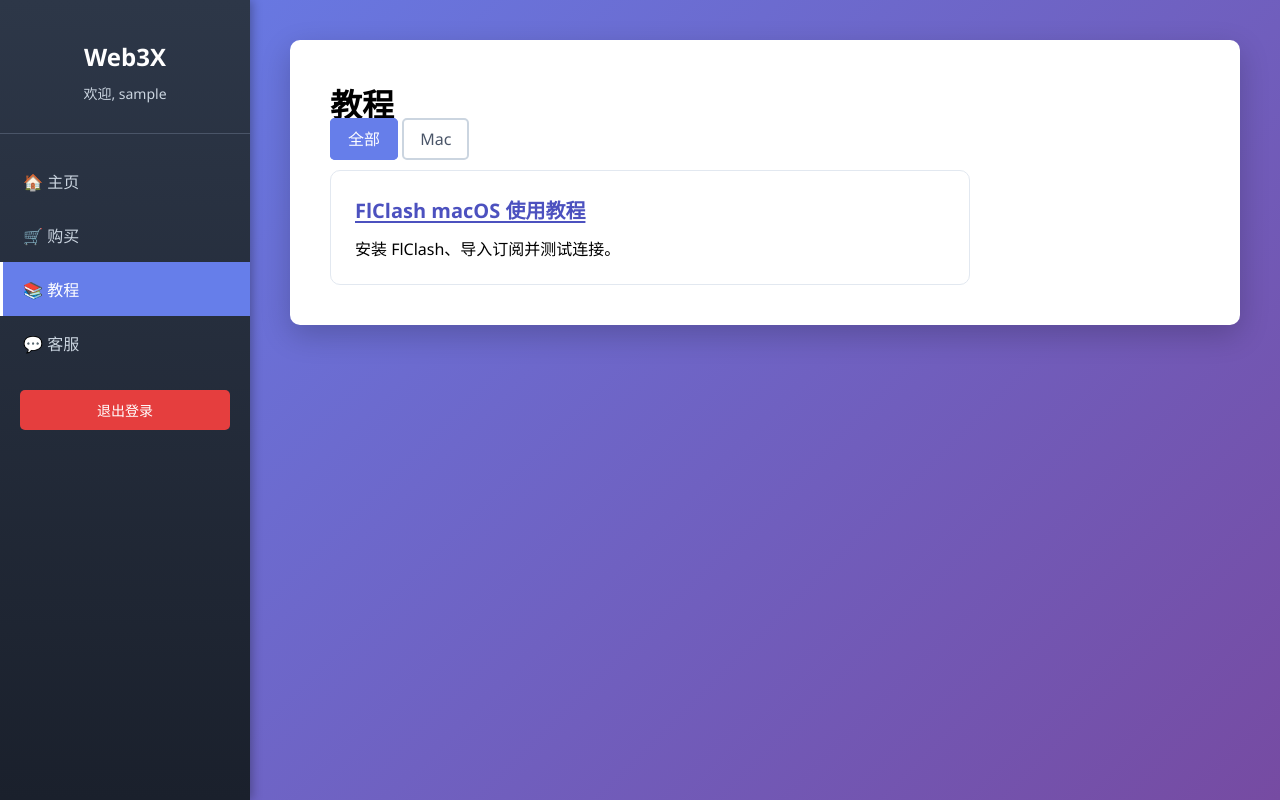
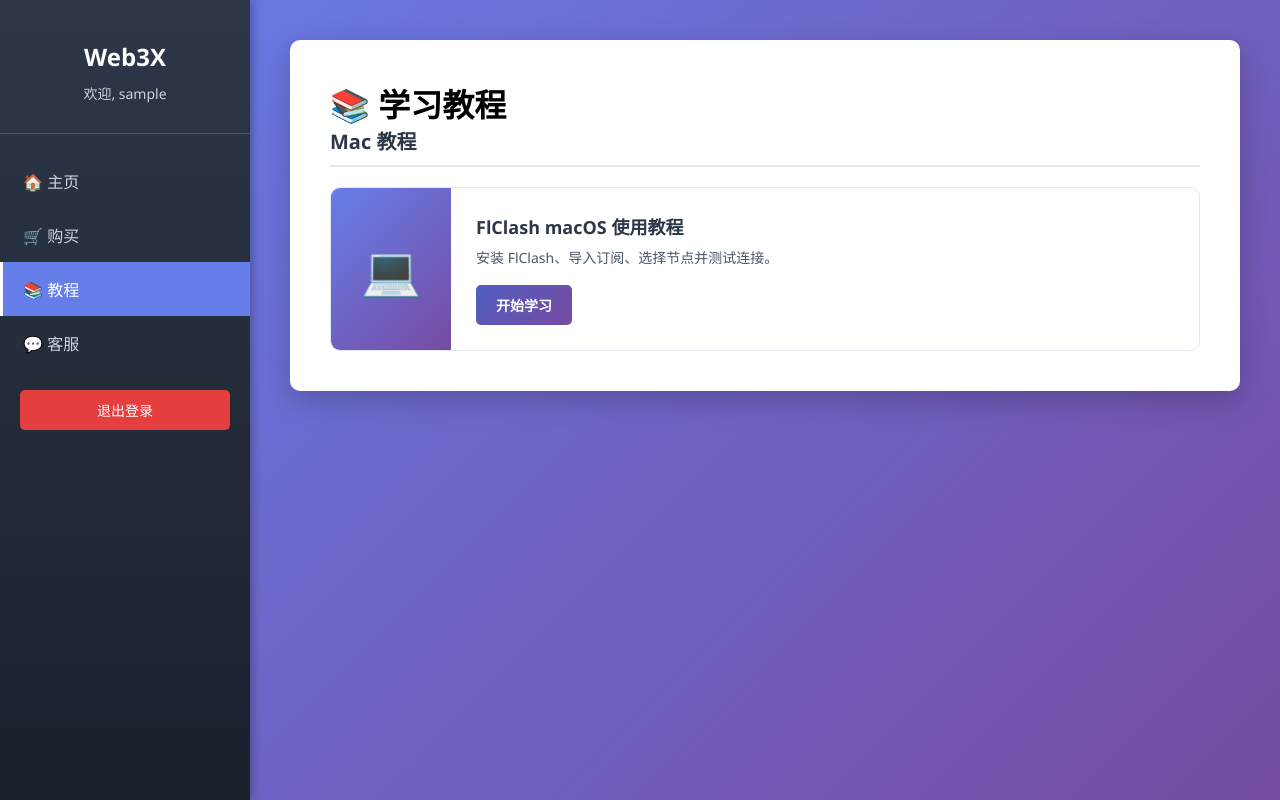
Before and after one commit to suncongch/web3x, a Flask app: page /tutorial in a window 1280 px wide. Run offline with Flask 3, Linux system fonts and the light colour scheme; the visitor is signed in with stand-in values (Sample User, id 1).

Commit message:
Restore tutorial card layout

```diff
--- a/templates/tutorial.html
+++ b/templates/tutorial.html
@@ -4,67 +4,95 @@
 
 {% block extra_css %}
 <style>
-    .tutorial-buttons {
+    .section-title {
+        margin-bottom: 30px;
+        font-size: 28px;
+        color: #2d3748;
+    }
+
+    .category-title {
+        margin-bottom: 20px;
+        padding-bottom: 10px;
+        border-bottom: 2px solid #e2e8f0;
+        font-size: 20px;
+        color: #2d3748;
+    }
+
+    .tutorial-card {
         display: flex;
-        gap: 10px;
-        flex-wrap: wrap;
-        margin-top: 16px;
+        overflow: hidden;
+        background: white;
+        border: 1px solid #e2e8f0;
+        border-radius: 10px;
+        transition: box-shadow 0.3s ease, transform 0.3s ease;
+    }
+
+    .tutorial-card:hover,
+    .tutorial-card:focus-within {
+        box-shadow: 0 10px 25px rgba(0, 0, 0, 0.1);
+        transform: translateY(-3px);
+    }
+
+    .tutorial-icon {
+        display: grid;
+        flex: 0 0 120px;
+        place-items: center;
+        background: linear-gradient(135deg, #667eea, #764ba2);
+        font-size: 48px;
+    }
+
+    .tutorial-content {
+        flex: 1;
+        padding: 25px;
+    }
+
+    .tutorial-title {
+        margin-bottom: 8px;
+        color: #2d3748;
+        font-size: 18px;
+    }
+
+    .tutorial-description {
+        margin-bottom: 16px;
+        color: #4a5568;
+        font-size: 14px;
+        line-height: 1.6;
     }
 
     .tutorial-btn {
-        padding: 8px 16px;
-        border: 2px solid #cbd5e0;
-        background: white;
-        color: #4a5568;
+        display: inline-block;
+        padding: 10px 20px;
+        background: linear-gradient(135deg, #505ec2, #764ba2);
         border-radius: 5px;
+        color: white;
+        font-size: 14px;
+        font-weight: 600;
         text-decoration: none;
     }
 
-    .tutorial-btn:hover,
-    .tutorial-btn:focus-visible {
-        border-color: #667eea;
-        color: #667eea;
-    }
+    @media (max-width: 768px) {
+        .tutorial-card {
+            flex-direction: column;
+        }
 
-    .tutorial-btn.active {
-        background: #667eea;
-        color: white;
-        border-color: #667eea;
-    }
-
-    .tutorial-card {
-        display: block;
-        max-width: 640px;
-        margin-top: 20px;
-        padding: 24px;
-        background: white;
-        border: 1px solid #e2e8f0;
-        border-radius: 10px;
-    }
-
-    .tutorial-card h2 {
-        margin-bottom: 12px;
-        font-size: 20px;
-    }
-
-    .tutorial-link {
-        color: #4c51bf;
-        text-underline-offset: 3px;
+        .tutorial-icon {
+            flex-basis: 100px;
+        }
     }
 </style>
 {% endblock %}
 
 {% block content %}
-<h1>教程</h1>
-{% set mac_selected = request.args.get('category') == 'mac' %}
-<nav class="tutorial-buttons" aria-label="教程分类">
-    <a class="tutorial-btn{% if not mac_selected %} active{% endif %}" href="{{ url_for('tutorial') }}"
-       {% if not mac_selected %}aria-current="page"{% endif %}>全部</a>
-    <a class="tutorial-btn{% if mac_selected %} active{% endif %}" href="{{ url_for('tutorial', category='mac') }}"
-       {% if mac_selected %}aria-current="page"{% endif %}>Mac</a>
-</nav>
-<section class="tutorial-card">
-    <h2><a class="tutorial-link" href="{{ url_for('mac_tutorial') }}">FlClash macOS 使用教程</a></h2>
-    <p>安装 FlClash、导入订阅并测试连接。</p>
+<h1 class="section-title">📚 学习教程</h1>
+<section aria-labelledby="mac-tutorial-title">
+    <h2 id="mac-tutorial-title" class="category-title">Mac 教程</h2>
+    <article class="tutorial-card">
+        <div class="tutorial-icon" aria-hidden="true">💻</div>
+        <div class="tutorial-content">
+            <h3 class="tutorial-title">FlClash macOS 使用教程</h3>
+            <p class="tutorial-description">安装 FlClash、导入订阅、选择节点并测试连接。</p>
+            <a class="tutorial-btn" href="{{ url_for('mac_tutorial') }}">开始学习</a>
+        </div>
+    </article>
 </section>
 {% endblock %}
```
